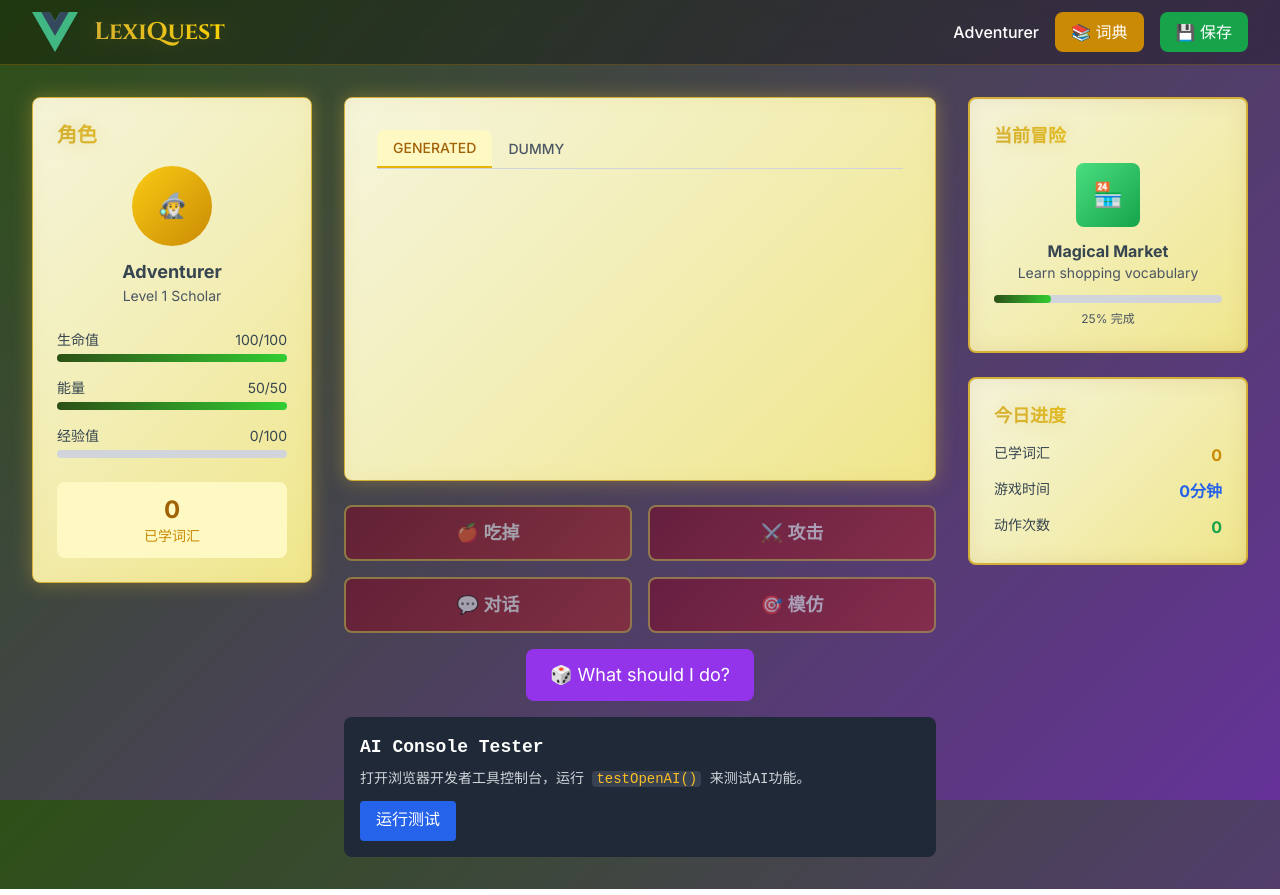
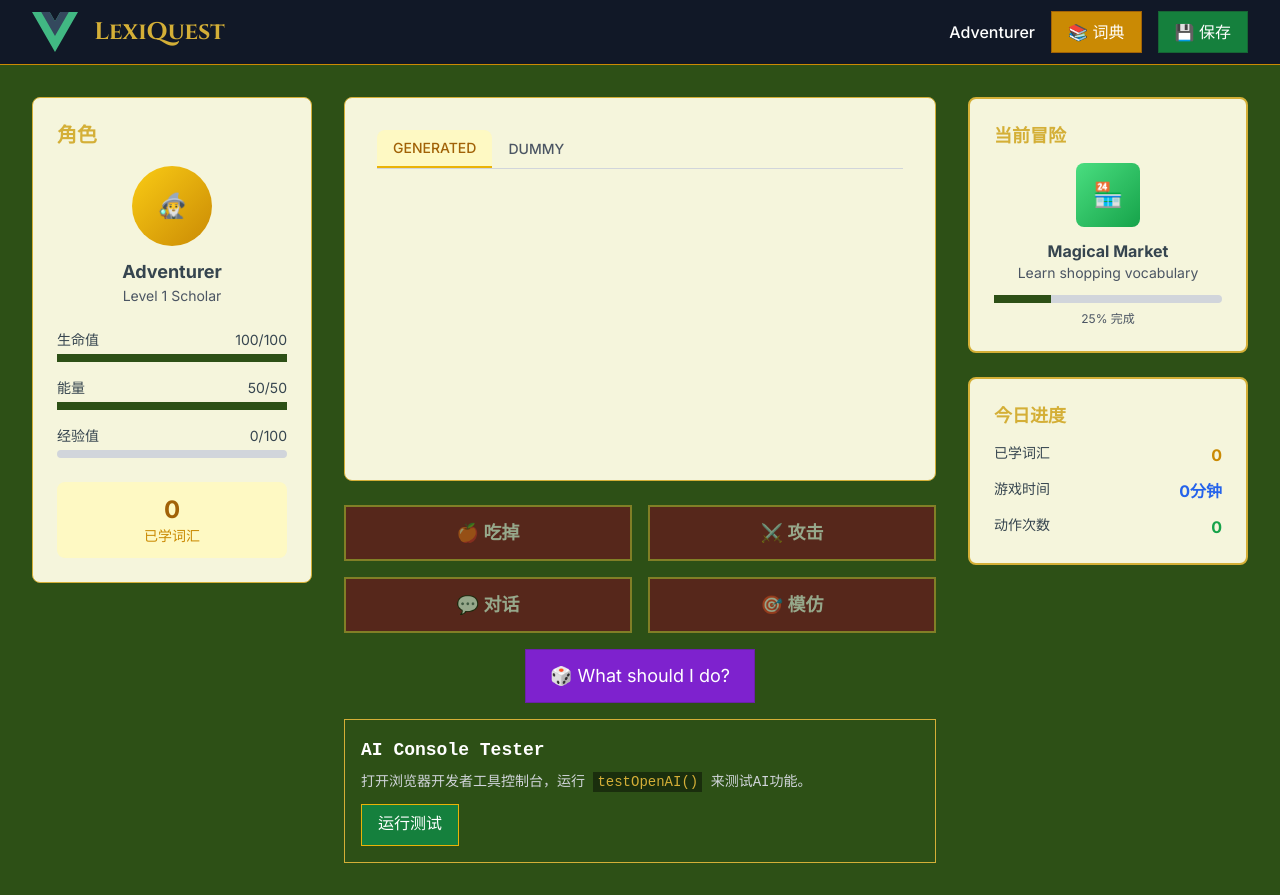
Before and after one commit to laicwew/LexiQuest, a Vue app: page /game in a window 1280 px wide. Built offline with nearby package versions, Linux system fonts and the light colour scheme; no server answers.

Commit message:
feat: style modified with flat UI

```diff
--- a/src/App.vue
+++ b/src/App.vue
@@ -8,18 +8,18 @@ import { RouterView } from 'vue-router'
 
 <style>
 :root {
-  --primary-green: #2D5016;
-  --primary-gold: #D4AF37;
+  --primary-green: #2d5016; /* 森林绿 */
+  --primary-gold: #d4af37; /* 鹅黄色 */
   --primary-burgundy: #800020;
-  --secondary-parchment: #F5F5DC;
+  --secondary-parchment: #f5f5dc;
   --secondary-purple: #663399;
-  --accent-cyan: #00FFFF;
-  --text-charcoal: #36454F;
+  --accent-cyan: #00ffff;
+  --text-charcoal: #36454f;
 }
 
 body {
   font-family: 'Inter', sans-serif;
-  background: linear-gradient(135deg, var(--primary-green) 0%, var(--secondary-purple) 100%);
+  background: var(--primary-green); /* 扁平化背景 */
   min-height: 100vh;
   color: var(--text-charcoal);
   margin: 0;
--- a/src/components/game/AIConsoleTester.vue
+++ b/src/components/game/AIConsoleTester.vue
@@ -35,8 +35,8 @@ async function testOpenAI() {
     const completion = await openai.chat.completions.create({
       messages: [
         { role: 'system', content: systemPrompt },
-        { role: 'user', content:  startPrompt },
-],
+        { role: 'user', content: startPrompt },
+      ],
       model: 'deepseek-chat',
     })
 
@@ -87,18 +87,18 @@ onMounted(() => {
     <button
       @click="testOpenAI"
       :disabled="isLoading"
-      class="bg-blue-600 hover:bg-blue-700 disabled:bg-blue-400 text-white px-4 py-2 rounded transition-colors mr-2"
+      class="bg-green-700 hover:bg-green-600 disabled:bg-gray-500 text-white px-4 py-2 transition-colors mr-2 border border-yellow-500"
     >
       {{ isLoading ? '测试中...' : '运行测试' }}
     </button>
 
     <div v-if="isLoading" class="mt-3 text-yellow-300">正在请求AI服务...</div>
 
-    <div v-if="error" class="mt-3 p-3 bg-red-900 text-red-100 rounded">
+    <div v-if="error" class="mt-3 p-3 bg-red-800 text-red-100 border border-red-500">
       <strong>错误:</strong> {{ error }}
     </div>
 
-    <div v-if="aiResponse" class="mt-3 p-3 bg-green-900 text-green-100 rounded">
+    <div v-if="aiResponse" class="mt-3 p-3 bg-green-800 text-green-100 border border-green-500">
       <strong>AI响应:</strong>
       <pre class="whitespace-pre-wrap mt-2">{{ aiResponse }}</pre>
     </div>
@@ -108,10 +108,17 @@ onMounted(() => {
 <style scoped>
 .ai-console-tester {
   font-family: 'Courier New', monospace;
+  background: #2d5016; /* 森林绿背景 */
+  border: 1px solid #d4af37; /* 鹅黄色边框 */
+  border-radius: 0; /* 移除圆角 */
+  box-shadow: none; /* 移除阴影 */
 }
 
 code {
   font-family: 'Courier New', monospace;
-  color: #fbbf24;
+  color: #d4af37; /* 鹅黄色 */
+  background: #1a2e0d; /* 深森林绿 */
+  padding: 2px 4px;
+  border-radius: 0; /* 移除圆角 */
 }
 </style>
--- a/src/components/game/ActionButtons.vue
+++ b/src/components/game/ActionButtons.vue
@@ -22,28 +22,28 @@ const generatePrompt = () => {
 <template>
   <div class="mt-6 grid grid-cols-2 gap-4">
     <button
-      class="action-button py-3 px-6 rounded-lg text-lg"
+      class="action-button py-3 px-6 text-lg border border-yellow-600"
       :disabled="!selectedWord"
       @click="performAction('eat')"
     >
       🍎 吃掉
     </button>
     <button
-      class="action-button py-3 px-6 rounded-lg text-lg"
+      class="action-button py-3 px-6 text-lg border border-yellow-600"
       :disabled="!selectedWord"
       @click="performAction('attack')"
     >
       ⚔️ 攻击
     </button>
     <button
-      class="action-button py-3 px-6 rounded-lg text-lg"
+      class="action-button py-3 px-6 text-lg border border-yellow-600"
       :disabled="!selectedWord"
       @click="performAction('talk')"
     >
       💬 对话
     </button>
     <button
-      class="action-button py-3 px-6 rounded-lg text-lg"
+      class="action-button py-3 px-6 text-lg border border-yellow-600"
       :disabled="!selectedWord"
       @click="performAction('imitate')"
     >
@@ -54,7 +54,7 @@ const generatePrompt = () => {
   <div class="mt-4 text-center">
     <button
       id="action-prompt-btn"
-      class="bg-purple-600 hover:bg-purple-700 text-white px-6 py-3 rounded-lg text-lg transition-colors"
+      class="bg-purple-700 hover:bg-purple-600 text-white px-6 py-3 text-lg transition-colors border border-purple-800"
       @click="generatePrompt"
     >
       🎲 What should I do?
@@ -64,22 +64,25 @@ const generatePrompt = () => {
 
 <style scoped>
 .action-button {
-  background: linear-gradient(135deg, var(--primary-burgundy), #B22222);
+  background: var(--primary-burgundy); /* 扁平化背景 */
   border: 2px solid var(--primary-gold);
   color: white;
   font-weight: 600;
   transition: all 0.3s ease;
   position: relative;
   overflow: hidden;
+  box-shadow: none; /* 移除阴影 */
+  border-radius: 0; /* 移除圆角 */
 }
 
 .action-button:hover {
-  transform: translateY(-2px);
-  box-shadow: 0 10px 25px rgba(128, 0, 32, 0.4);
+  transform: none; /* 移除变换效果 */
+  box-shadow: none; /* 移除阴影 */
+  background: #a00028; /* 稍微亮一点的 burgundy */
 }
 
 .action-button:active {
-  transform: translateY(0);
+  transform: none; /* 移除变换效果 */
 }
 
 .action-button:disabled {
--- a/src/components/game/CharacterStats.vue
+++ b/src/components/game/CharacterStats.vue
@@ -24,7 +24,9 @@ const xpPercent = computed(() => (props.character.experience / props.character.m
   <div class="parchment-bg rounded-lg p-6 magical-glow">
     <h2 class="fantasy-title text-xl font-bold mb-4">角色</h2>
     <div class="text-center mb-6">
-      <div class="w-20 h-20 bg-gradient-to-br from-yellow-400 to-yellow-600 rounded-full mx-auto mb-3 flex items-center justify-center text-2xl">
+      <div
+        class="w-20 h-20 bg-gradient-to-br from-yellow-400 to-yellow-600 rounded-full mx-auto mb-3 flex items-center justify-center text-2xl"
+      >
         🧙‍♂️
       </div>
       <h3 class="font-bold text-lg">{{ character.name }}</h3>
@@ -76,24 +78,21 @@ const xpPercent = computed(() => (props.character.experience / props.character.m
 
 <style scoped>
 .parchment-bg {
-  background: linear-gradient(135deg, var(--secondary-parchment) 0%, #F0E68C 100%);
+  background: var(--secondary-parchment); /* 扁平化背景 */
   border: 2px solid var(--primary-gold);
-  box-shadow: inset 0 0 20px rgba(139, 69, 19, 0.1);
+  box-shadow: none; /* 移除阴影 */
 }
 
 .fantasy-title {
   font-family: 'Cinzel', serif;
-  background: linear-gradient(45deg, var(--primary-gold), #FFD700);
-  -webkit-background-clip: text;
-  -webkit-text-fill-color: transparent;
-  background-clip: text;
-  text-shadow: 0 0 20px rgba(212, 175, 55, 0.3);
+  color: var(--primary-gold);
+  text-shadow: none; /* 移除阴影 */
 }
 
 .stat-bar {
-  background: linear-gradient(90deg, var(--primary-green), #32CD32);
+  background: var(--primary-green); /* 扁平化背景 */
   height: 8px;
-  border-radius: 4px;
+  border-radius: 0; /* 移除圆角 */
   transition: width 0.5s ease;
 }
 </style>
--- a/src/components/game/ProgressPanel.vue
+++ b/src/components/game/ProgressPanel.vue
@@ -25,7 +25,9 @@ const completionPercent = `${moduleProgressPercent}%`
     <div class="parchment-bg rounded-lg p-6 magical-glow">
       <h3 class="fantasy-title text-lg font-bold mb-3">当前冒险</h3>
       <div class="text-center">
-        <div class="w-16 h-16 bg-gradient-to-br from-green-400 to-green-600 rounded-lg mx-auto mb-3 flex items-center justify-center text-2xl">
+        <div
+          class="w-16 h-16 bg-gradient-to-br from-green-400 to-green-600 rounded-lg mx-auto mb-3 flex items-center justify-center text-2xl"
+        >
           🏪
         </div>
         <h4 class="font-bold">{{ module.title }}</h4>
@@ -60,24 +62,21 @@ const completionPercent = `${moduleProgressPercent}%`
 
 <style scoped>
 .parchment-bg {
-  background: linear-gradient(135deg, var(--secondary-parchment) 0%, #F0E68C 100%);
+  background: var(--secondary-parchment); /* 扁平化背景 */
   border: 2px solid var(--primary-gold);
-  box-shadow: inset 0 0 20px rgba(139, 69, 19, 0.1);
+  box-shadow: none; /* 移除阴影 */
 }
 
 .fantasy-title {
   font-family: 'Cinzel', serif;
-  background: linear-gradient(45deg, var(--primary-gold), #FFD700);
-  -webkit-background-clip: text;
-  -webkit-text-fill-color: transparent;
-  background-clip: text;
-  text-shadow: 0 0 20px rgba(212, 175, 55, 0.3);
+  color: var(--primary-gold);
+  text-shadow: none; /* 移除阴影 */
 }
 
 .stat-bar {
-  background: linear-gradient(90deg, var(--primary-green), #32CD32);
+  background: var(--primary-green); /* 扁平化背景 */
   height: 8px;
-  border-radius: 4px;
+  border-radius: 0; /* 移除圆角 */
   transition: width 0.5s ease;
 }
 </style>
--- a/src/components/game/StoryDisplay.vue
+++ b/src/components/game/StoryDisplay.vue
@@ -137,9 +137,9 @@ onMounted(() => {
 
 <style scoped>
 .parchment-bg {
-  background: linear-gradient(135deg, var(--secondary-parchment) 0%, #f0e68c 100%);
+  background: var(--secondary-parchment); /* 扁平化背景 */
   border: 2px solid var(--primary-gold);
-  box-shadow: inset 0 0 20px rgba(139, 69, 19, 0.1);
+  box-shadow: none; /* 移除阴影 */
 }
 
 .story-text {
@@ -150,21 +150,22 @@ onMounted(() => {
 
 /* 使用深度选择器来确保样式能应用到动态插入的元素 */
 :deep(.interactive-word) {
-  color: #1e90ff; /* 蓝色 */
+  color: var(--primary-green); /* 使用森林绿 */
   cursor: pointer;
-  transition: all 0.3s ease;
+  transition: none; /* 移除过渡效果 */
   position: relative;
   font-weight: 600;
   text-decoration: underline;
+  text-shadow: none; /* 移除阴影 */
 }
 
 :deep(.interactive-word:hover) {
-  color: #00bfff; /* 浅蓝色 */
-  transform: scale(1.05);
+  color: var(--primary-gold); /* 悬停时使用鹅黄色 */
+  transform: none; /* 移除变换效果 */
 }
 
 :deep(.interactive-word.selected) {
-  color: #ffa500 !important; /* 橙色 */
-  text-shadow: 0 0 10px rgba(255, 165, 0, 0.5) !important;
+  color: var(--primary-gold) !important; /* 选中时使用鹅黄色 */
+  text-shadow: none !important; /* 移除阴影 */
 }
 </style>
--- a/src/views/GameView.vue
+++ b/src/views/GameView.vue
@@ -122,9 +122,7 @@ onUnmounted(() => {
 <template>
   <div class="game-container">
     <!-- Navigation Bar -->
-    <nav
-      class="bg-black bg-opacity-30 backdrop-blur-md border-b border-yellow-600 border-opacity-30 sticky top-0 z-50"
-    >
+    <nav class="bg-gray-900 border-b border-yellow-600 sticky top-0 z-50">
       <div class="max-w-7xl mx-auto px-4 sm:px-6 lg:px-8">
         <div class="flex justify-between items-center h-16">
           <div class="flex items-center space-x-4">
@@ -135,13 +133,13 @@ onUnmounted(() => {
             <span class="text-white font-medium">{{ gameStore.character.name }}</span>
             <button
               @click="toggleDictionary"
-              class="bg-yellow-600 hover:bg-yellow-700 text-white px-4 py-2 rounded-lg transition-colors"
+              class="bg-yellow-600 hover:bg-yellow-500 text-white px-4 py-2 transition-colors border border-yellow-700"
             >
               📚 词典
             </button>
             <button
               @click="saveGame"
-              class="bg-green-600 hover:bg-green-700 text-white px-4 py-2 rounded-lg transition-colors"
+              class="bg-green-700 hover:bg-green-600 text-white px-4 py-2 transition-colors border border-green-800"
             >
               💾 保存
             </button>
@@ -167,31 +165,28 @@ onUnmounted(() => {
           />
 
           <!-- Action Response -->
-          <div
-            v-if="actionResponse"
-            class="mt-4 p-4 bg-blue-50 border-l-4 border-blue-400 rounded-r-lg action-response"
-          >
+          <div v-if="actionResponse" class="mt-4 p-4 bg-blue-100 border border-blue-300">
             <p class="italic text-blue-800">{{ actionResponse }}</p>
           </div>
 
           <!-- Action Prompt -->
-          <div v-if="showActionPrompt" class="mt-6 p-4 bg-blue-100 rounded-lg">
+          <div v-if="showActionPrompt" class="mt-6 p-4 bg-blue-100 border border-blue-300">
             <p class="font-medium text-blue-800 mb-3">{{ actionPromptText }}</p>
             <div class="flex space-x-3">
               <button
-                class="bg-green-600 hover:bg-green-700 text-white px-4 py-2 rounded-lg transition-colors"
+                class="bg-green-700 hover:bg-green-600 text-white px-4 py-2 transition-colors border border-green-800"
                 @click="handleActionPrompt('yes')"
               >
                 Yes
               </button>
               <button
-                class="bg-yellow-600 hover:bg-yellow-700 text-white px-4 py-2 rounded-lg transition-colors"
+                class="bg-yellow-600 hover:bg-yellow-500 text-white px-4 py-2 transition-colors border border-yellow-700"
                 @click="handleActionPrompt('retry')"
               >
                 Try Another
               </button>
               <button
-                class="bg-red-600 hover:bg-red-700 text-white px-4 py-2 rounded-lg transition-colors"
+                class="bg-red-700 hover:bg-red-600 text-white px-4 py-2 transition-colors border border-red-800"
                 @click="handleActionPrompt('no')"
               >
                 No
@@ -243,50 +238,47 @@ onUnmounted(() => {
 
 body {
   font-family: 'Inter', sans-serif;
-  background: linear-gradient(135deg, var(--primary-green) 0%, var(--secondary-purple) 100%);
+  background: var(--primary-green); /* 扁平化背景 */
   min-height: 100vh;
   color: var(--text-charcoal);
 }
 
 .fantasy-title {
   font-family: 'Cinzel', serif;
-  background: linear-gradient(45deg, var(--primary-gold), #ffd700);
-  -webkit-background-clip: text;
-  -webkit-text-fill-color: transparent;
-  background-clip: text;
-  text-shadow: 0 0 20px rgba(212, 175, 55, 0.3);
+  color: var(--primary-gold);
+  text-shadow: none; /* 移除渐变和阴影 */
 }
 
 .parchment-bg {
-  background: linear-gradient(135deg, var(--secondary-parchment) 0%, #f0e68c 100%);
+  background: var(--secondary-parchment); /* 扁平化背景 */
   border: 2px solid var(--primary-gold);
-  box-shadow: inset 0 0 20px rgba(139, 69, 19, 0.1);
+  box-shadow: none; /* 移除阴影 */
 }
 
 .magical-glow {
-  box-shadow:
-    0 0 20px rgba(212, 175, 55, 0.4),
-    inset 0 0 20px rgba(212, 175, 55, 0.1);
+  box-shadow: none; /* 移除发光效果 */
   border: 1px solid var(--primary-gold);
 }
 
 .action-button {
-  background: linear-gradient(135deg, var(--primary-burgundy), #b22222);
+  background: var(--primary-burgundy); /* 扁平化背景 */
   border: 2px solid var(--primary-gold);
   color: white;
   font-weight: 600;
   transition: all 0.3s ease;
   position: relative;
   overflow: hidden;
+  box-shadow: none; /* 移除阴影 */
 }
 
 .action-button:hover {
-  transform: translateY(-2px);
-  box-shadow: 0 10px 25px rgba(128, 0, 32, 0.4);
+  transform: none; /* 移除变换效果 */
+  box-shadow: none; /* 移除阴影 */
+  background: #a00028; /* 稍微亮一点的 burgundy */
 }
 
 .action-button:active {
-  transform: translateY(0);
+  transform: none; /* 移除变换效果 */
 }
 
 .action-button:disabled {
@@ -296,9 +288,9 @@ body {
 }
 
 .stat-bar {
-  background: linear-gradient(90deg, var(--primary-green), #32cd32);
+  background: var(--primary-green); /* 扁平化背景 */
   height: 8px;
-  border-radius: 4px;
+  border-radius: 0; /* 移除圆角 */
   transition: width 0.5s ease;
 }
 
@@ -314,21 +306,22 @@ body {
 
 .modal-overlay {
   background: rgba(0, 0, 0, 0.7);
-  backdrop-filter: blur(5px);
+  backdrop-filter: none; /* 移除模糊效果 */
 }
 
 .dictionary-card {
   background: var(--secondary-parchment);
   border: 1px solid var(--primary-gold);
-  border-radius: 8px;
+  border-radius: 0; /* 移除圆角 */
   padding: 1rem;
   margin-bottom: 0.5rem;
-  transition: all 0.3s ease;
+  transition: none; /* 移除过渡效果 */
+  box-shadow: none; /* 移除阴影 */
 }
 
 .dictionary-card:hover {
-  transform: translateY(-2px);
-  box-shadow: 0 5px 15px rgba(212, 175, 55, 0.2);
+  transform: none; /* 移除变换效果 */
+  box-shadow: none; /* 移除阴影 */
 }
 
 @keyframes slideInRight {
```
Also changed, not shown: src/components/game/DictionaryModal.vue (+13 -19 lines), src/components/game/Notification.vue (+11 -8 lines).
